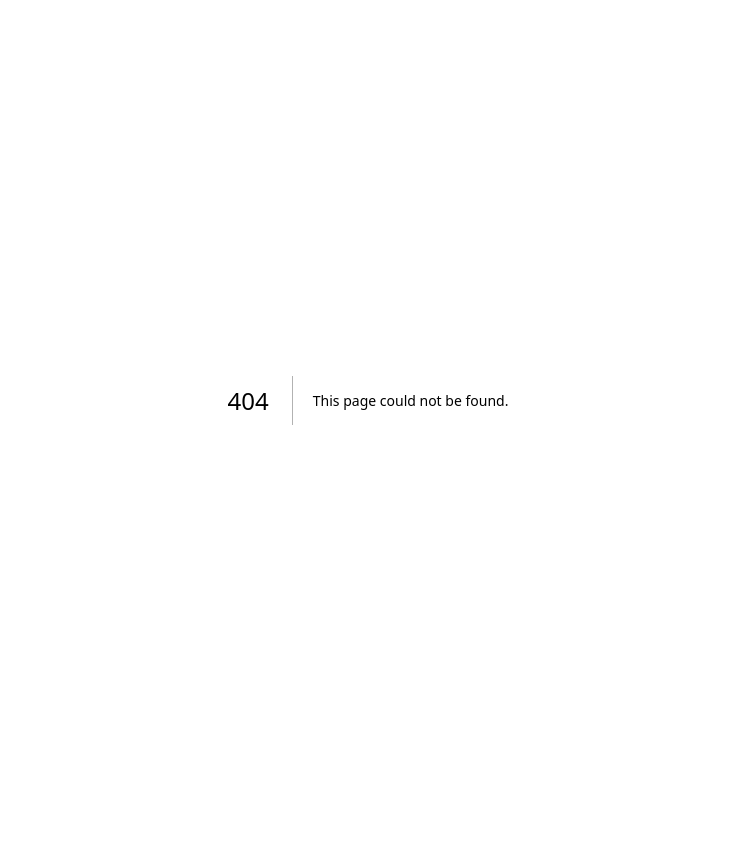
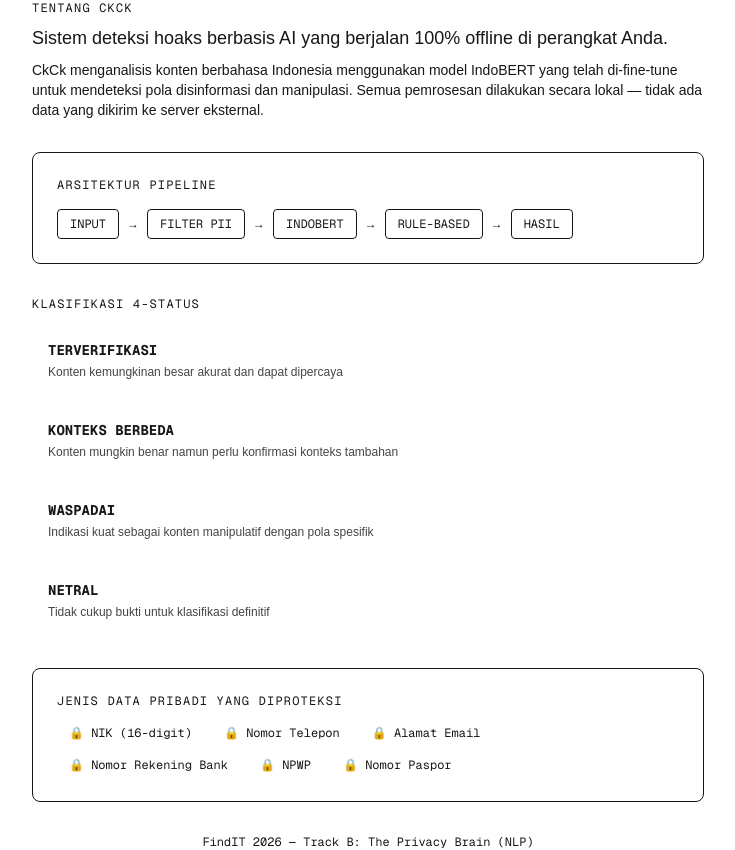
Before and after one commit to ravasrgh/CkCk-Hoax-Detection, a Next.js app in the folder frontend/: page /tentang in a window 1280 px wide. Before the commit this address had no page. Shown: the whole page, without its empty margins (272-1007 px from the left). Before the commit the page ends 800 px from the top, so only its background shows below. Built offline with nearby package versions, Linux system fonts and the light colour scheme.

Commit message:
feat: about page

```diff
--- /dev/null
+++ b/frontend/app/tentang/page.tsx
@@ -0,0 +1,88 @@
+export default function TentangPage() {
+  const statuses = [
+    { label: "TERVERIFIKASI", desc: "Konten kemungkinan besar akurat dan dapat dipercaya", color: "bg-status-terverifikasi-bg text-status-terverifikasi-text" },
+    { label: "KONTEKS BERBEDA", desc: "Konten mungkin benar namun perlu konfirmasi konteks tambahan", color: "bg-status-konteks-bg text-status-konteks-text" },
+    { label: "WASPADAI", desc: "Indikasi kuat sebagai konten manipulatif dengan pola spesifik", color: "bg-status-waspadai-bg text-status-waspadai-text" },
+    { label: "NETRAL", desc: "Tidak cukup bukti untuk klasifikasi definitif", color: "bg-status-netral-bg text-status-netral-text" },
+  ];
+
+  const piiTypes = ["NIK (16-digit)", "Nomor Telepon", "Alamat Email", "Nomor Rekening Bank", "NPWP", "Nomor Paspor"];
+
+  return (
+    <div className="max-w-2xl mx-auto space-y-8">
+      <div>
+        <h1 className="font-mono text-xs uppercase tracking-widest text-ckck-text-muted">
+          TENTANG CKCK
+        </h1>
+        <p className="text-lg text-ckck-text-primary mt-2">
+          Sistem deteksi hoaks berbasis AI yang berjalan 100% offline di perangkat Anda.
+        </p>
+        <p className="text-sm text-ckck-text-muted mt-2">
+          CkCk menganalisis konten berbahasa Indonesia menggunakan model IndoBERT yang telah di-fine-tune
+          untuk mendeteksi pola disinformasi dan manipulasi. Semua pemrosesan dilakukan secara lokal —
+          tidak ada data yang dikirim ke server eksternal.
+        </p>
+      </div>
+
+      {/* Pipeline */}
+      <div className="bg-ckck-card border border-ckck-border rounded-lg p-6">
+        <p className="font-mono text-xs uppercase tracking-widest text-ckck-text-muted mb-4">
+          ARSITEKTUR PIPELINE
+        </p>
+        <div className="flex flex-wrap items-center gap-2 font-mono text-xs">
+          {["INPUT", "FILTER PII", "INDOBERT", "RULE-BASED", "HASIL"].map(
+            (step, i, arr) => (
+              <div key={step} className="flex items-center gap-2">
+                <span className="px-3 py-1.5 rounded border border-ckck-accent text-ckck-accent">
+                  {step}
+                </span>
+                {i < arr.length - 1 && (
+                  <span className="text-ckck-text-muted">→</span>
+                )}
+              </div>
+            )
+          )}
+        </div>
+      </div>
+
+      {/* Classifications */}
+      <div>
+        <p className="font-mono text-xs uppercase tracking-widest text-ckck-text-muted mb-3">
+          KLASIFIKASI 4-STATUS
+        </p>
+        <div className="space-y-2">
+          {statuses.map((s) => (
+            <div
+              key={s.label}
+              className={`${s.color} rounded-lg p-4`}
+            >
+              <p className="font-mono text-sm font-bold">{s.label}</p>
+              <p className="text-xs mt-1 opacity-80">{s.desc}</p>
+            </div>
+          ))}
+        </div>
+      </div>
+
+      {/* PII */}
+      <div className="bg-ckck-card border border-ckck-border rounded-lg p-6">
+        <p className="font-mono text-xs uppercase tracking-widest text-ckck-text-muted mb-3">
+          JENIS DATA PRIBADI YANG DIPROTEKSI
+        </p>
+        <div className="flex flex-wrap gap-2">
+          {piiTypes.map((t) => (
+            <span
+              key={t}
+              className="px-3 py-1 rounded bg-ckck-border font-mono text-xs text-ckck-text-code"
+            >
+              🔒 {t}
+            </span>
+          ))}
+        </div>
+      </div>
+
+      <p className="text-center text-xs text-ckck-text-muted font-mono">
+        FindIT 2026 — Track B: The Privacy Brain (NLP)
+      </p>
+    </div>
+  );
+}
```
